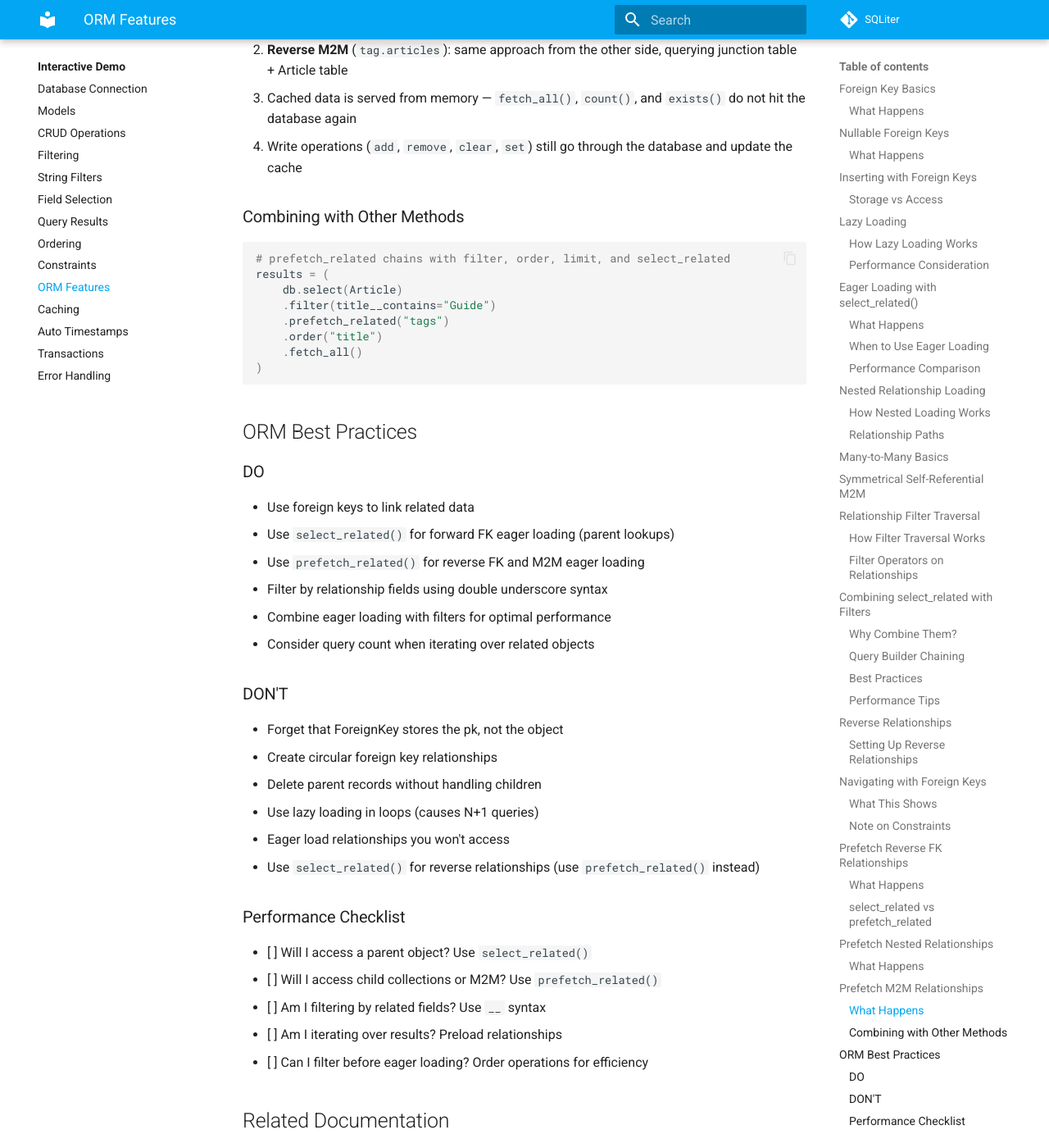
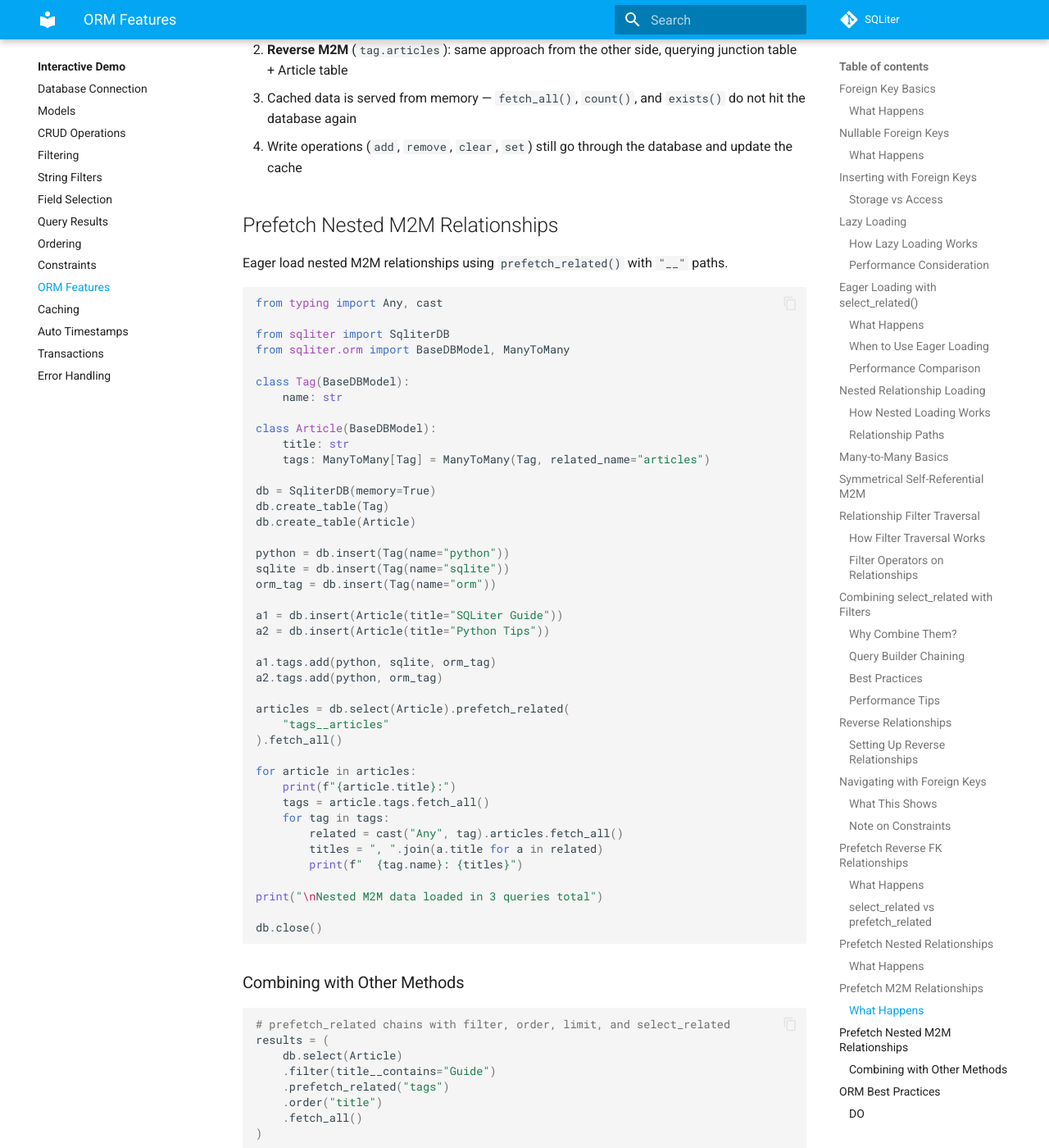
Before and after one commit to seapagan/sqliter-py, an MkDocs documentation site: the page built from docs/tui-demo/orm.md, in a window 1280 px wide and 1400 px high, scrolled down 17233 px. Shown: the whole window at 82% size. Built offline with MkDocs 1.6.1 and Material for MkDocs 9.7.7, drawn with Linux system fonts in a browser that asks for light colours; plug-ins that fetch from the network failed and are left out; comment, search, counter and statistics services are not loaded.

Commit message:
Add nested M2M prefetch demo

````diff
--- a/docs/tui-demo/orm.md
+++ b/docs/tui-demo/orm.md
@@ -860,6 +860,57 @@ db.close()
 4. Write operations (`add`, `remove`, `clear`, `set`) still go through
    the database and update the cache
 
+## Prefetch Nested M2M Relationships
+
+Eager load nested M2M relationships using `prefetch_related()` with
+``"__"`` paths.
+
+```python
+# --8<-- [start:prefetch-related-nested-m2m]
+from typing import Any, cast
+
+from sqliter import SqliterDB
+from sqliter.orm import BaseDBModel, ManyToMany
+
+class Tag(BaseDBModel):
+    name: str
+
+class Article(BaseDBModel):
+    title: str
+    tags: ManyToMany[Tag] = ManyToMany(Tag, related_name="articles")
+
+db = SqliterDB(memory=True)
+db.create_table(Tag)
+db.create_table(Article)
+
+python = db.insert(Tag(name="python"))
+sqlite = db.insert(Tag(name="sqlite"))
+orm_tag = db.insert(Tag(name="orm"))
+
+a1 = db.insert(Article(title="SQLiter Guide"))
+a2 = db.insert(Article(title="Python Tips"))
+
+a1.tags.add(python, sqlite, orm_tag)
+a2.tags.add(python, orm_tag)
+
+articles = db.select(Article).prefetch_related(
+    "tags__articles"
+).fetch_all()
+
+for article in articles:
+    print(f"{article.title}:")
+    tags = article.tags.fetch_all()
+    for tag in tags:
+        related = cast("Any", tag).articles.fetch_all()
+        titles = ", ".join(a.title for a in related)
+        print(f"  {tag.name}: {titles}")
+
+print("\nNested M2M data loaded in 3 queries total")
+
+db.close()
+# --8<-- [end:prefetch-related-nested-m2m]
+```
+
 ### Combining with Other Methods
 
 ```python
````
Also changed, not shown: 1 other file.
